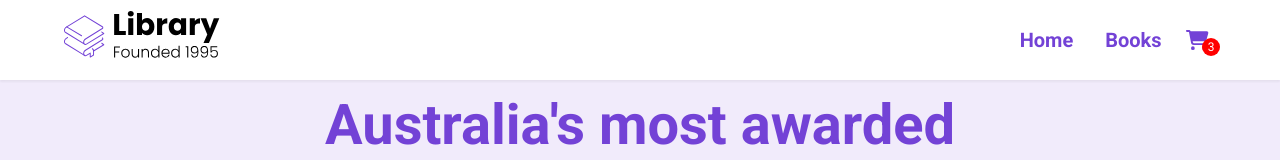
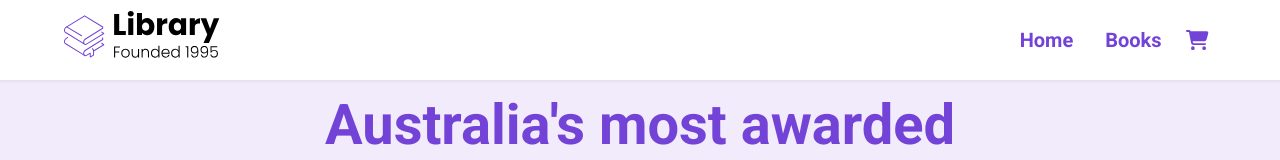
Before and after one commit to aryanprince/miku-music, a React (Create React App) app: page / in a window 1280 px wide. Shown: the top 160 px of the page. Built offline with nearby package versions, Linux system fonts and the light colour scheme.

Commit message:
2:28:46 Dynamic cart counter on navbar

```diff
--- a/src/App.js
+++ b/src/App.js
@@ -24,6 +24,14 @@ function App() {
         console.log('removeItem', item)
     }
 
+    function numberOfItems() {
+        let counter = 0
+        cart.forEach((item) => {
+            counter += item.quantity
+        })
+        return counter
+    }
+
     function changeQuantity(book, quantity) {
         setCart(
             cart.map((item) => {
@@ -46,7 +54,7 @@ function App() {
     return (
         <Router>
             <div className="App">
-                <Nav />
+                <Nav numberOfItems={numberOfItems()} />
                 <Routes>
                     <Route path="/" element={<Home />} />
                     <Route path="/about" element={<About />} />
--- a/src/components/Nav.jsx
+++ b/src/components/Nav.jsx
@@ -4,7 +4,7 @@ import { FontAwesomeIcon } from '@fortawesome/react-fontawesome'
 
 import LibraryLogo from '../assets/Library.svg'
 
-export default function Nav() {
+export default function Nav({ numberOfItems }) {
     // FUNCTIONS TO OPEN AND CLOSE MOBILE NAVBAR
     function openMenu() {
         document.body.classList += ' menu--open'
@@ -41,7 +41,7 @@ export default function Nav() {
                         <Link to="/cart" className="nav__link">
                             <FontAwesomeIcon icon="shopping-cart" />
                         </Link>
-                        <span className="cart__length">3</span>
+                        {numberOfItems > 0 && <span className="cart__length">{numberOfItems}</span>}
                     </li>
                 </ul>
 
```
